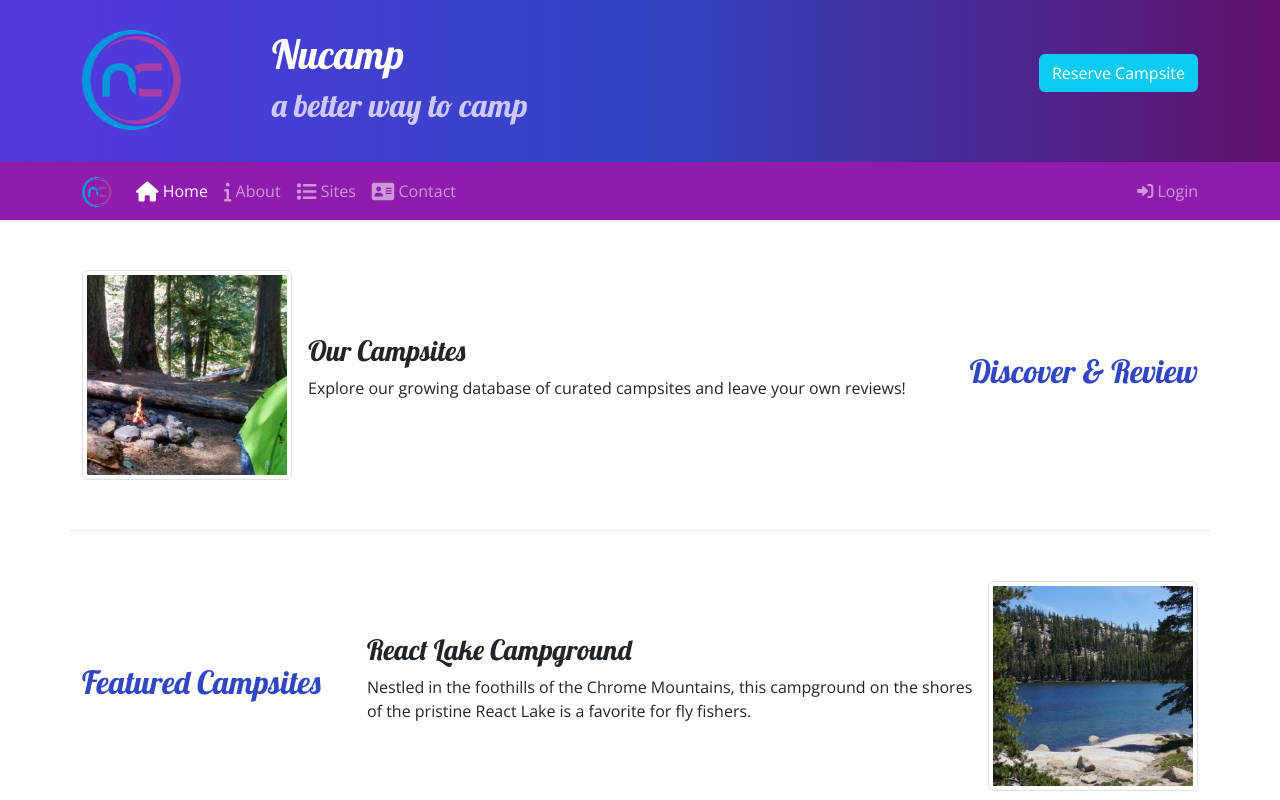
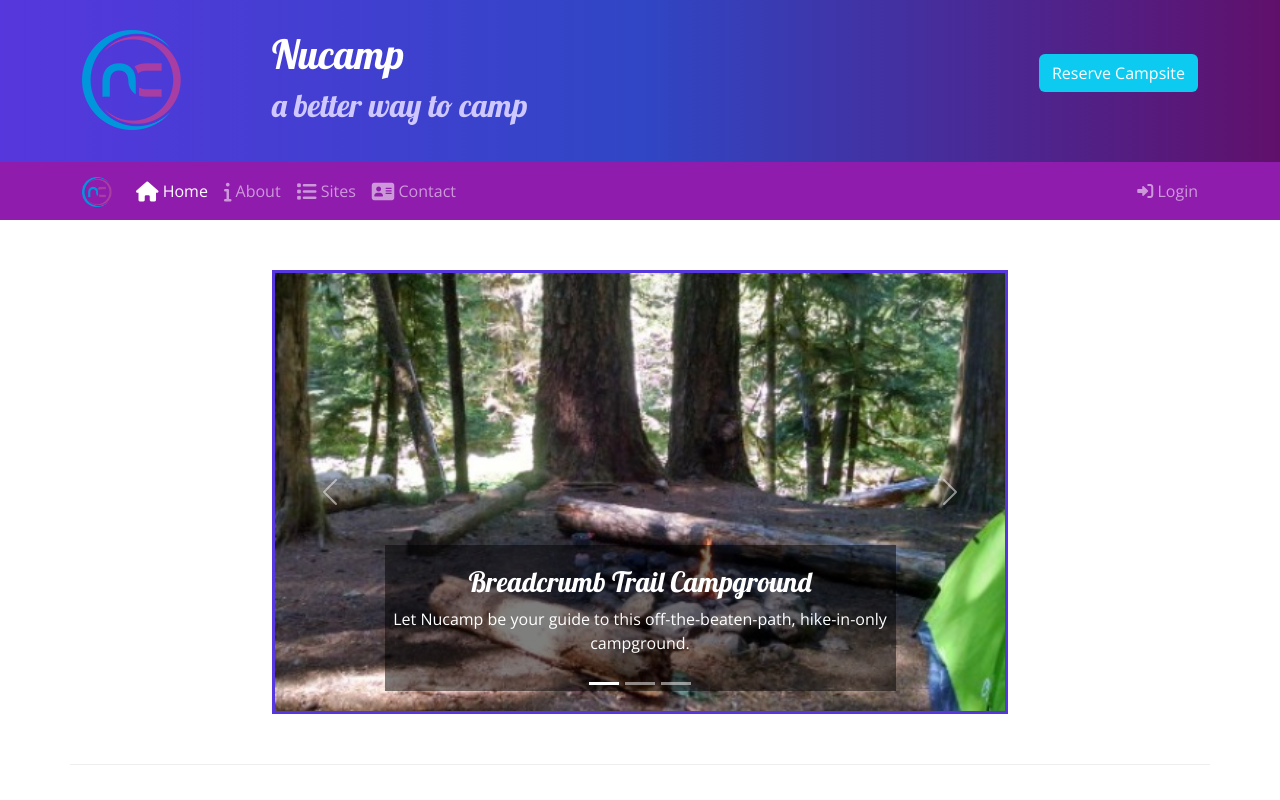
Before and after one commit to st3adyp1ck/nucampsite, a plain HTML site: page index.html in a window 1280 px wide. Shown: the top 800 px of the page. Drawn offline with nearby package versions, Linux system fonts and the light colour scheme.

Commit message:
Carousel

```diff
--- a/css/styles.css
+++ b/css/styles.css
@@ -51,3 +51,11 @@ footer {
     border-top: none;
     padding: 10px;
 }
+
+.carousel-caption {
+    background-color: rgba(0, 0, 0, 0.5);
+}
+
+.carousel {
+    border: solid #5637DD;
+}
--- a/index.html
+++ b/index.html
@@ -156,6 +156,53 @@
 
     <!-- main section -->
     <main class="container">
+        <!-- carousel -->
+        <section class="row row-content">
+            <div class="col-md-8 mx-auto">
+                <!-- Carousel -->
+                <div id="homeCarousel" class="carousel slide" data-bs-ride="carousel" data-bs-interval="5git add .000">
+                    <!-- Indicators -->
+                    <div class="carousel-indicators">
+                        <button type="button" data-bs-target="#homeCarousel" data-bs-slide-to="0" class="active"></button>
+                        <button type="button" data-bs-target="#homeCarousel" data-bs-slide-to="1"></button>
+                        <button type="button" data-bs-target="#homeCarousel" data-bs-slide-to="2"></button>
+                    </div>
+                    <!-- Wrapper for slides -->
+                    <div class="carousel-inner">
+                        <div class="carousel-item active">
+                            <img class="d-block w-100" src="img/breadcrumb-trail.jpg" alt="Breadcrumb Trail Campground" />
+                            <div class="carousel-caption">
+                                <h3>Breadcrumb Trail Campground</h3>
+                                <p class="d-none d-sm-block">Let Nucamp be your guide to this off-the-beaten-path, hike-in-only campground.</p>
+                            </div>
+                        </div>
+                        <div class="carousel-item">
+                            <img class="d-block w-100" src="img/react-lake.jpg" alt="React Lake Campground" />
+                            <div class="carousel-caption">
+                                <h3>React Lake Campground</h3>
+                                <p class="d-none d-sm-block">Nestled in the foothills of the Chrome Mountains, this campground on the shores of the pristine React Lake is a favorite for fly fishers.</p>
+                            </div>
+                        </div>
+                        <div class="carousel-item">
+                            <img class="d-block w-100" src="img/chrome-river.jpg" alt="Chrome River Campground" />
+                            <div class="carousel-caption">
+                                <h3>Chrome River Campground</h3>
+                                <p class="d-none d-sm-block">Spend a few sunny days and starry nights beneath a canopy of old-growth firs at this enchanting spot by the Chrome River.</p>
+                            </div>
+                        </div>
+                    </div>
+                    <!-- Left and right controls -->
+                    <a class="carousel-control-prev" href="#homeCarousel" role="button" data-bs-slide="prev">
+                        <span class="carousel-control-prev-icon"></span>
+                        <span class="sr-only">Previous</span>
+                    </a>
+                    <a class="carousel-control-next" href="#homeCarousel" role="button" data-bs-slide="next">
+                        <span class="carousel-control-next-icon"></span>
+                        <span class="sr-only">Next</span>
+                    </a>
+                </div>
+            </div>
+        </section>
 
         <!-- discover section -->
         <section class="row row-content align-items-center">
@@ -173,7 +220,6 @@
                 </div>
             </div>
         </section>
-
 
         <!-- feature section -->
         <section class="row row-content align-items-center">
```
